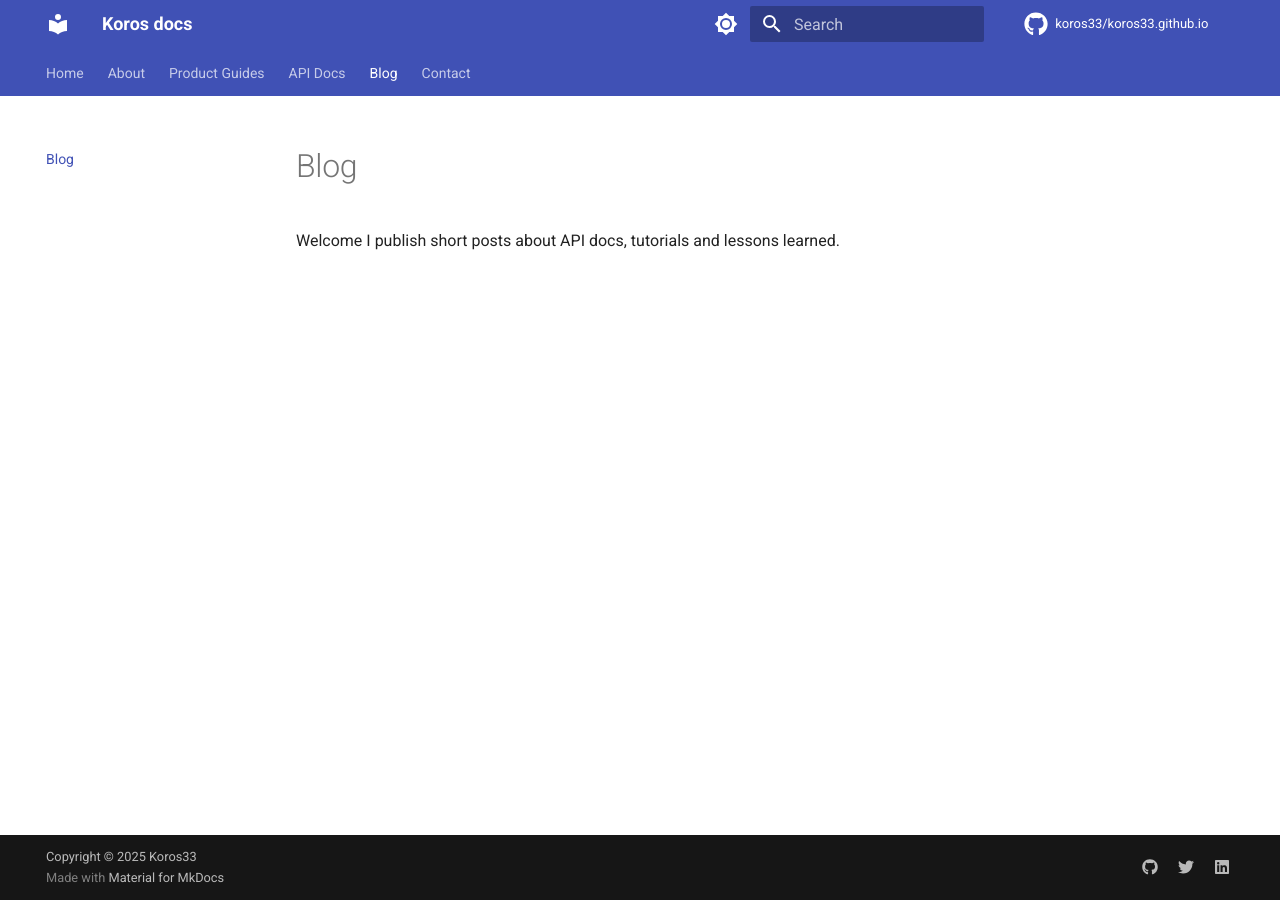
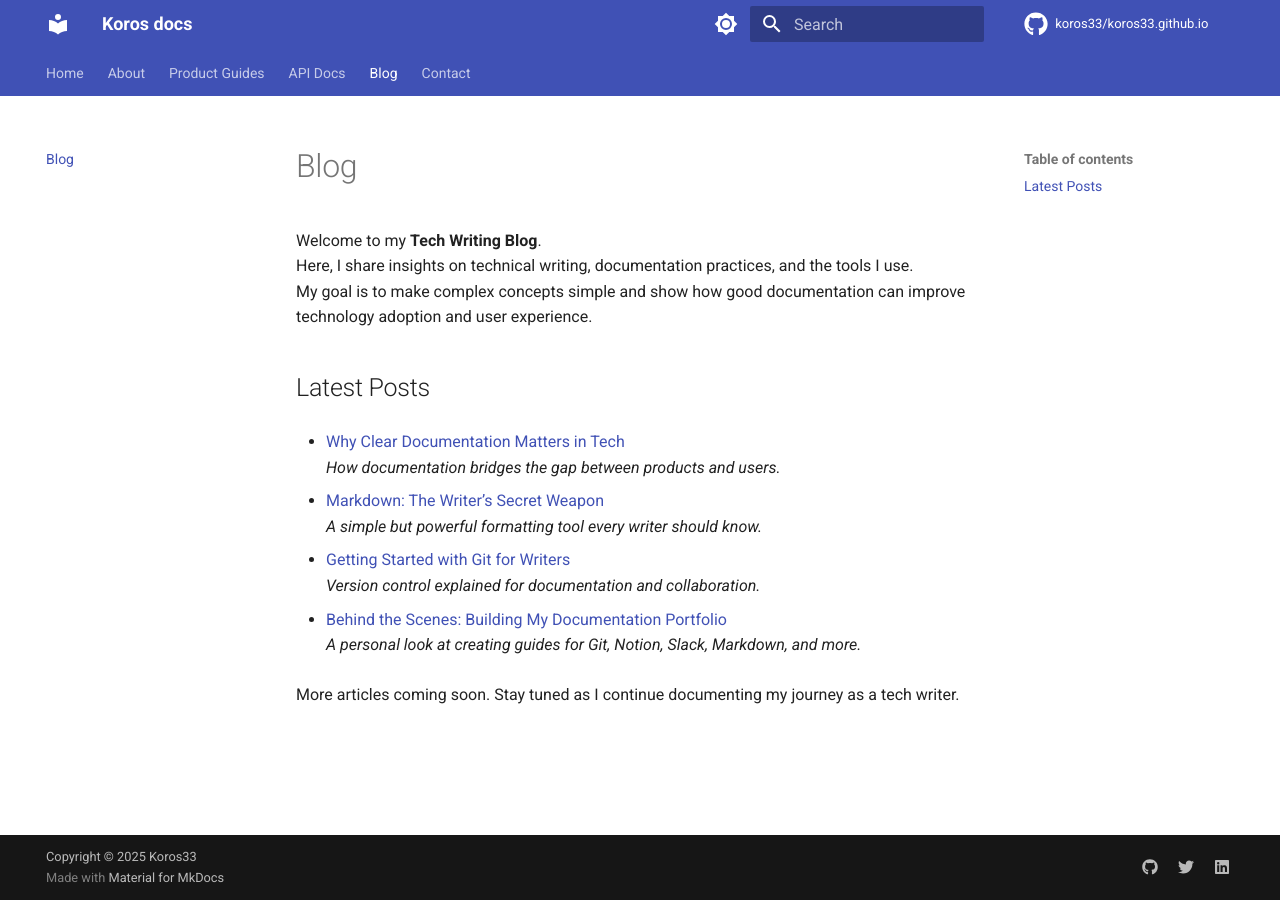
Before and after one commit to koros33/koros33.github.io, an MkDocs documentation site: the page built from docs/blogs/index.md, in a window 1280 px wide. Built offline with MkDocs 1.6.1 and Material for MkDocs 9.7.7, drawn with Linux system fonts in a browser that asks for light colours; comment, search, counter and statistics services are not loaded; the version menu is left out.

Commit message:
index.md

```diff
--- a/docs/blogs/index.md
+++ b/docs/blogs/index.md
@@ -1,3 +1,21 @@
-# Blog
+Welcome to my **Tech Writing Blog**.
+Here, I share insights on technical writing, documentation practices, and the tools I use.
+My goal is to make complex concepts simple and show how good documentation can improve technology adoption and user experience.
 
-Welcome I publish short posts about API docs, tutorials and lessons learned.
+
+## Latest Posts
+
+- [Why Clear Documentation Matters in Tech](whycleardocumentation-matters.md)
+  *How documentation bridges the gap between products and users.*
+
+- [Markdown: The Writer’s Secret Weapon](markdownwriters-secret.md)
+  *A simple but powerful formatting tool every writer should know.*
+
+- [Getting Started with Git for Writers](gitforwriters.md)
+  *Version control explained for documentation and collaboration.*
+
+- [Behind the Scenes: Building My Documentation Portfolio](buildingmydocportfolio.md)
+  *A personal look at creating guides for Git, Notion, Slack, Markdown, and more.*
+
+
+ More articles coming soon. Stay tuned as I continue documenting my journey as a tech writer.
```
